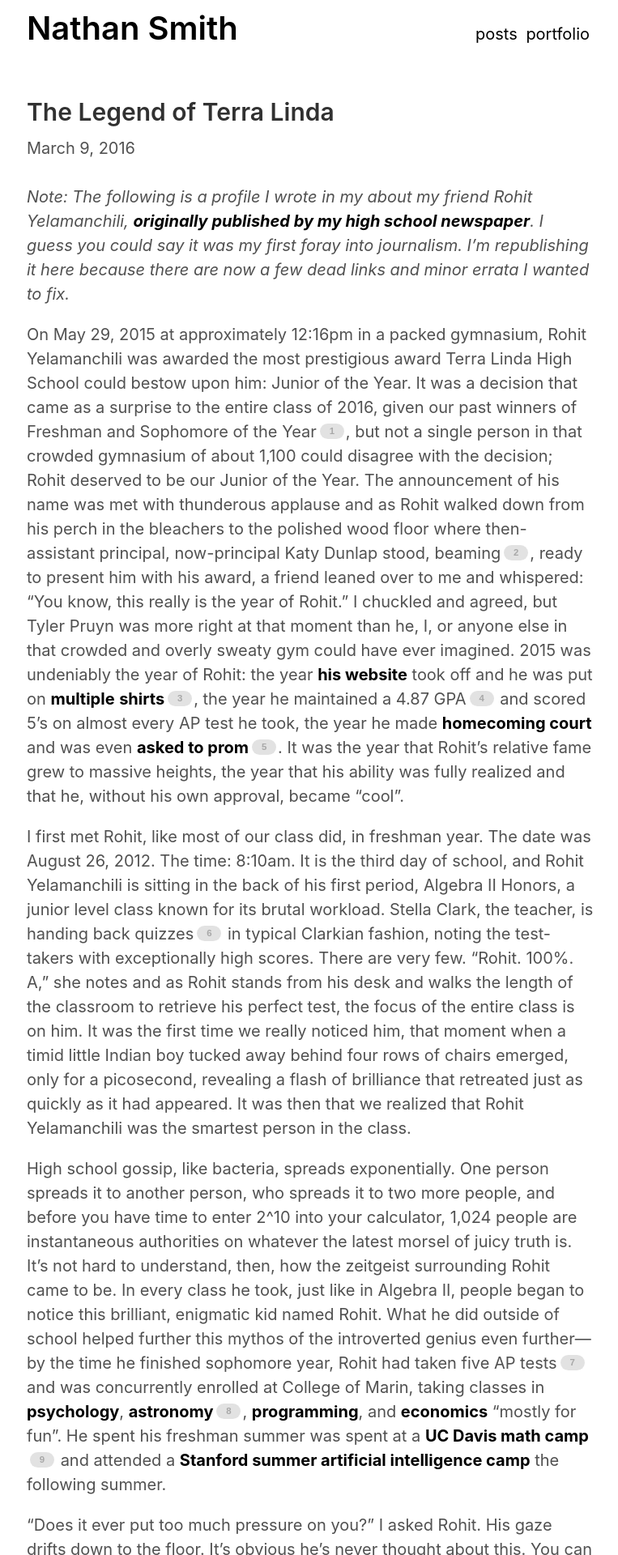
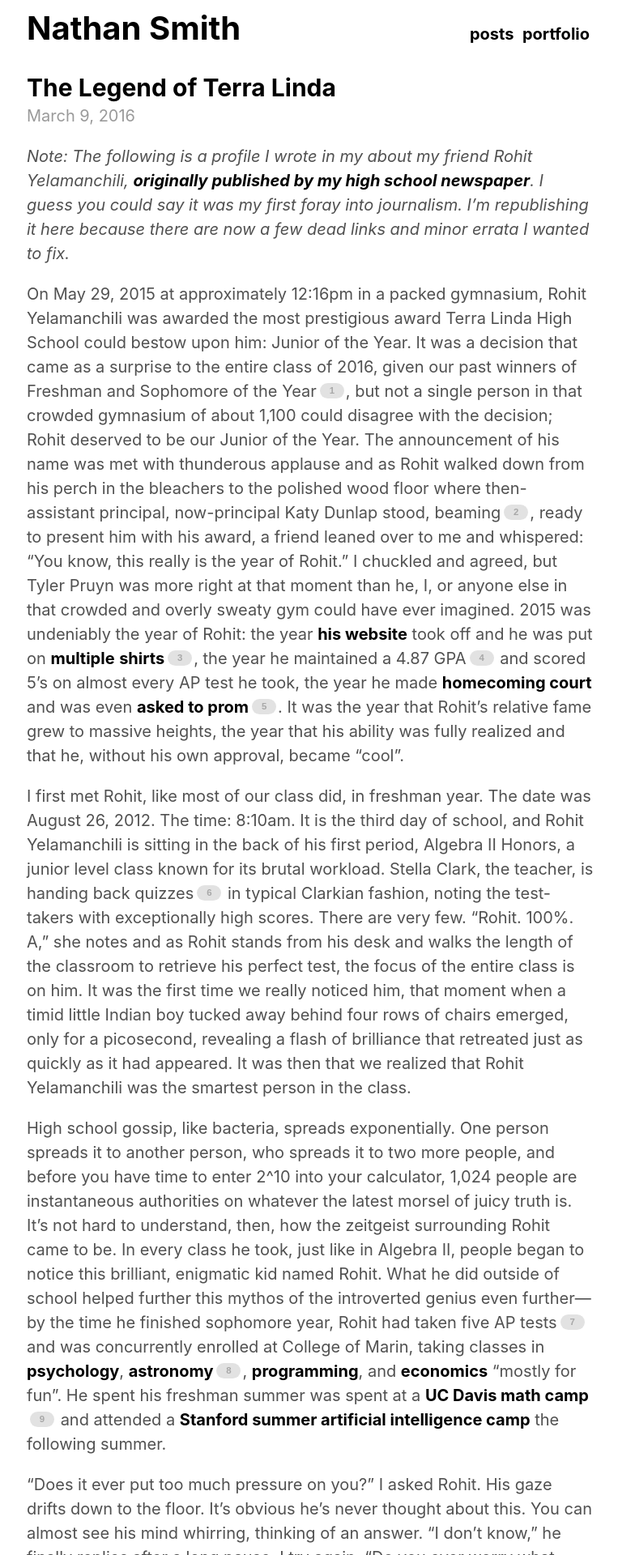
Before and after one commit to nathanmsmith/nathansmith.io, a Jekyll site: the page built from _posts/2016-3-9-the-legend-of-terra-linda.md, in a window 1280 px wide. Shown: the top 1920 px of the page at 81% size, without its empty margins (257-1020 px from the left). Built offline with Jekyll 4.4.1, drawn with Linux system fonts in a browser that asks for light colours; nearby versions of some CDN libraries.

Commit message:
CSS updates

```diff
--- a/_layouts/default.html
+++ b/_layouts/default.html
@@ -3,7 +3,7 @@
   {% include head.html %}
   <body>
     <div class="container">
-      <header>
+      <header class="masthead">
         <h1><a href="/">Nathan Smith</a></h1>
         <nav>
           <a href="/posts">Posts</a>
--- a/_layouts/post.html
+++ b/_layouts/post.html
@@ -3,9 +3,9 @@
 ---
 
 <article class="post">
-  <header>
-    <h2 class="post-title">{{ page.title }}</h2>
-    <time datetime="{{ page.date | date_to_xmlschema }}" class="post-date">{{ page.date | date: "%B %-d, %Y" }}</time>
+  <header class="post-header">
+    <h2><a href="{{ page.url }}">{{ page.title }}</a></h2>
+    <time datetime="{{ page.date | date_to_xmlschema }}">{{ page.date | date: "%B %-d, %Y" }}</time>
   </header>
   {{ content }}
 </article>
--- a/_sass/_base.scss
+++ b/_sass/_base.scss
@@ -34,12 +34,14 @@
 // No `:visited` state is required by default (browsers will use `a`)
 a {
   color: black;
+  font-weight: bold;
   text-decoration: none;
 
   // `:focus` is linked to `:hover` for basic accessibility
   &:hover,
   &:focus {
-    text-decoration: underline;
+    text-decoration: none;
+    color: $gray-3;
   }
 
   strong {
--- a/_sass/_landing.scss
+++ b/_sass/_landing.scss
@@ -1,21 +1,11 @@
-.landing {
 .nathan {
   display: block;
   margin: 0 auto 35px;
   border-radius: 50%;
   max-width: 15em;
-
   @include media('>=tablet') {
     // max-width: em;
     border: 15px solid rgba(0, 0, 0, 0.025);
   }
-
-
   border: 8px solid rgba(0, 0, 0, 0.025);
 }
-
-  a {
-    color: black;
-    font-weight: bold;
-  }
-}
--- a/_sass/_masthead.scss
+++ b/_sass/_masthead.scss
@@ -2,7 +2,7 @@
 //
 // Super small header above the content for site name and short description.
 
-header {
+.masthead {
   padding-top: 0.5rem;
   padding-bottom: 0.5rem;
   margin-bottom: 1rem;
@@ -11,6 +11,10 @@
 
   h1 {
     display: inline-block;
+
+    a:hover {
+      color: black;
+    }
   }
 
   nav {
--- /dev/null
+++ b/_sass/_posts.scss
@@ -0,0 +1,52 @@
+// Posts and pages
+//
+// Each post is wrapped in `.post` and is used on default and post layouts. Each
+// page is wrapped in `.page` and is only used on the page layout.
+
+.post-header {
+  color: black;
+
+  h2 {
+    margin-bottom: 0;
+  }
+
+  time {
+    display: block;
+    margin-bottom: 1rem;
+    color: #9a9a9a;
+  }
+
+  a:hover {
+    color: black;
+  }
+}
+
+
+.page,
+.post {
+  margin-bottom: 4em;
+
+  li + li {
+    margin-top: 0.25rem;
+  }
+}
+
+// Blog post or page title
+.page-title,
+.post-title,
+.post-title a {
+  color: #303030;
+}
+
+.page-title,
+.post-title {
+  margin-top: 0;
+}
+
+// Meta data line below post title
+.post-date {
+  display: block;
+  margin-top: -0.5rem;
+  margin-bottom: 1rem;
+  color: #9a9a9a;
+}
--- a/_sass/_type.scss
+++ b/_sass/_type.scss
@@ -2,8 +2,13 @@
 //
 // Headings, body text, lists, and other misc typographic elements.
 
-h1, h2, h3, h4, h5, h6 {
-  margin-bottom: .5rem;
+h1,
+h2,
+h3,
+h4,
+h5,
+h6 {
+  margin-bottom: 0.5rem;
   font-weight: 600;
   line-height: 1.25;
   color: #313131;
@@ -24,7 +29,9 @@
   font-size: 1.25rem;
 }
 
-h4, h5, h6 {
+h4,
+h5,
+h6 {
   margin-top: 1rem;
   font-size: 1rem;
 }
@@ -37,3 +44,54 @@
 strong {
   color: #303030;
 }
+
+ul,
+ol,
+dl {
+  margin-top: 0;
+  margin-bottom: 1rem;
+}
+
+dt {
+  font-weight: bold;
+}
+
+dd {
+  margin-bottom: 0.5rem;
+}
+
+hr {
+  position: relative;
+  margin: 1.5rem 0;
+  border: 0;
+  border-top: 1px solid #eee;
+  border-bottom: 1px solid #fff;
+}
+
+abbr {
+  font-size: 85%;
+  font-weight: bold;
+  color: #555;
+  text-transform: uppercase;
+
+  &[title] {
+    cursor: help;
+    border-bottom: 1px dotted #e5e5e5;
+  }
+}
+
+blockquote {
+  padding: 0.5rem 1rem;
+  margin: 0.8rem 0;
+  color: #7a7a7a;
+  border-left: 0.25rem solid #e5e5e5;
+
+  p:last-child {
+    margin-bottom: 0;
+  }
+
+  @media (min-width: 30em) {
+    padding-right: 5rem;
+    padding-left: 1.25rem;
+  }
+}
--- a/styles.scss
+++ b/styles.scss
@@ -12,3 +12,4 @@
 @import "landing";
 @import "archive";
 @import "masthead";
+@import "posts"
```
Lines whose indentation alone changed are shown as unchanged.
